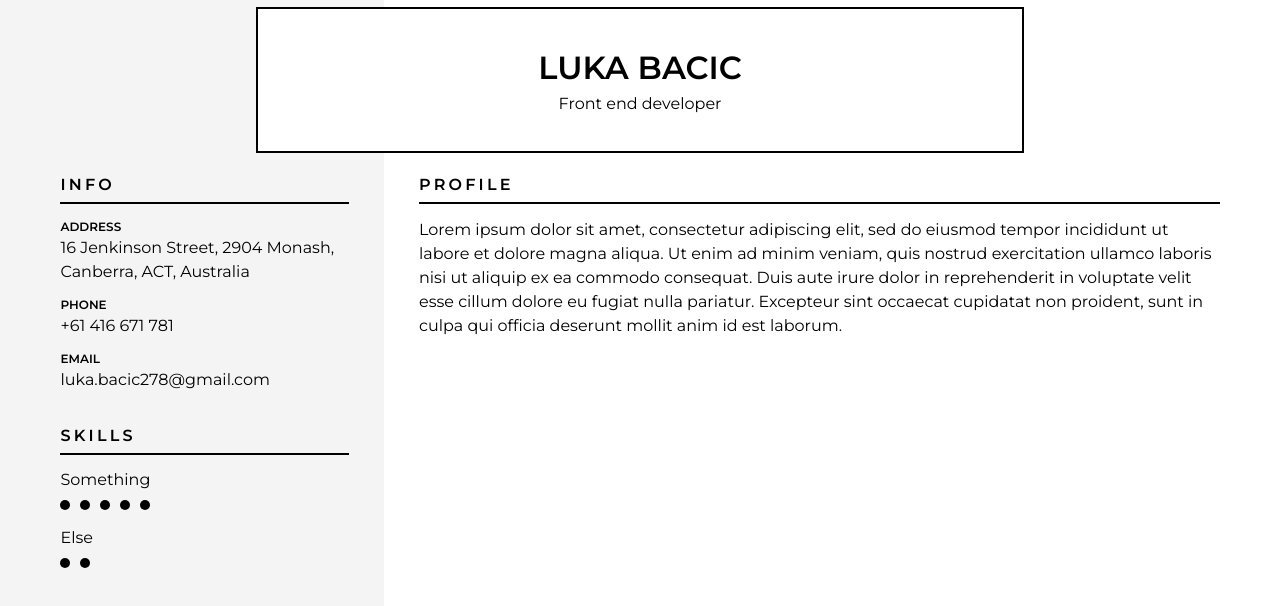
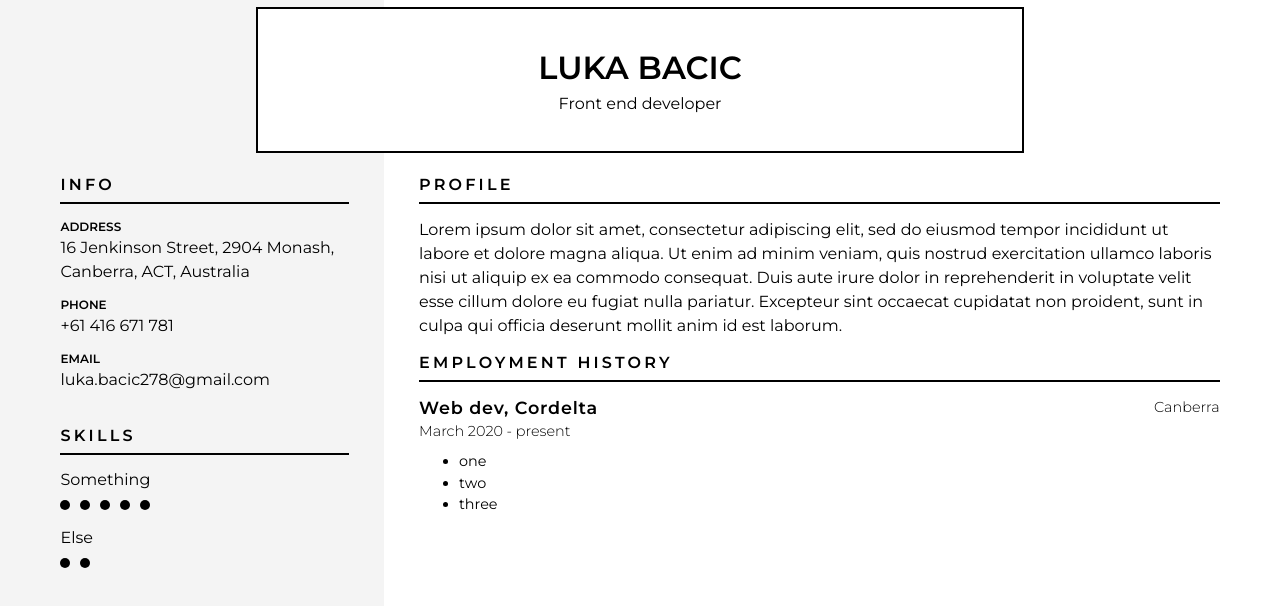
Before and after one commit to luka-bacic/cv-builder, a Vue app: page / in a window 1280 px wide. Shown: the top 606 px of the page. Built offline with nearby package versions, Linux system fonts and the light colour scheme.

Commit message:
Add employment history section

```diff
--- /dev/null
+++ b/src/components/content/EmploymentHistory.vue
@@ -0,0 +1,64 @@
+<template>
+  <div class="history">
+    <h2>Employment history</h2>
+
+    <div v-for="(item, i) in data" :key="i" class="history__employment">
+      <div class="history__top">
+        <h4>{{ item.position }}, {{ item.company }}</h4>
+        <div class="history__city">{{ item.city }}</div>
+      </div>
+
+      <div class="history__date">{{ item.date }}</div>
+
+      <ul class="history__duties">
+        <li v-for="(duty, j) in item.duties" :key="j">
+          {{ duty }}
+        </li>
+      </ul>
+    </div>
+  </div>
+</template>
+
+<script>
+export default {
+  props: {
+    data: {
+      type: Array,
+      required: true,
+    },
+  },
+};
+</script>
+
+<style lang="scss" scoped>
+.history {
+  &__employment {
+    &:first-of-type {
+      h4 {
+        margin-top: 0;
+      }
+    }
+  }
+
+  &__top {
+    display: flex;
+    justify-content: space-between;
+    align-items: center;
+
+    h4 {
+      margin-bottom: 0;
+    }
+  }
+
+  &__date,
+  &__city {
+    font-size: 0.9rem;
+    font-weight: 300;
+  }
+
+  &__duties {
+    margin: 0.5rem 0 0;
+    font-size: 0.9rem;
+  }
+}
+</style>
--- a/src/components/layout/Main.vue
+++ b/src/components/layout/Main.vue
@@ -1,18 +1,21 @@
 <template>
   <main class="main-content">
     <Summary :text="profileSummary" />
+    <EmploymentHistory :data="workHistory" />
   </main>
 </template>
 
 <script>
 import Summary from '../content/Summary';
+import EmploymentHistory from '../content/EmploymentHistory';
 
-import { profile } from '../../data';
+import { profile, work } from '../../data';
 export default {
-  components: { Summary },
+  components: { Summary, EmploymentHistory },
   data() {
     return {
       profileSummary: profile,
+      workHistory: work,
     };
   },
 };
--- a/src/data.js
+++ b/src/data.js
@@ -23,3 +23,14 @@ export const skills = [
 // Summary, first section on the right hand side
 export const profile =
   'Lorem ipsum dolor sit amet, consectetur adipiscing elit, sed do eiusmod tempor incididunt ut labore et dolore magna aliqua. Ut enim ad minim veniam, quis nostrud exercitation ullamco laboris nisi ut aliquip ex ea commodo consequat. Duis aute irure dolor in reprehenderit in voluptate velit esse cillum dolore eu fugiat nulla pariatur. Excepteur sint occaecat cupidatat non proident, sunt in culpa qui officia deserunt mollit anim id est laborum.';
+
+// Work experience
+export const work = [
+  {
+    position: 'Web dev',
+    company: 'Cordelta',
+    city: 'Canberra',
+    date: 'March 2020 - present',
+    duties: ['one', 'two', 'three'],
+  },
+];
```
